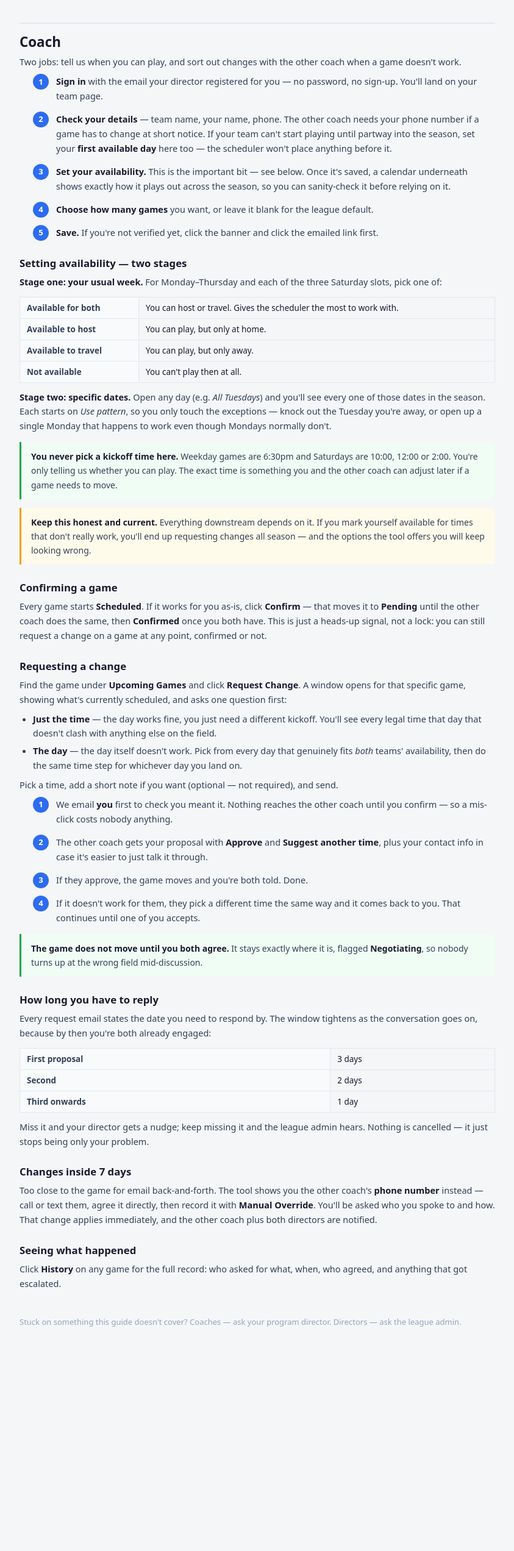
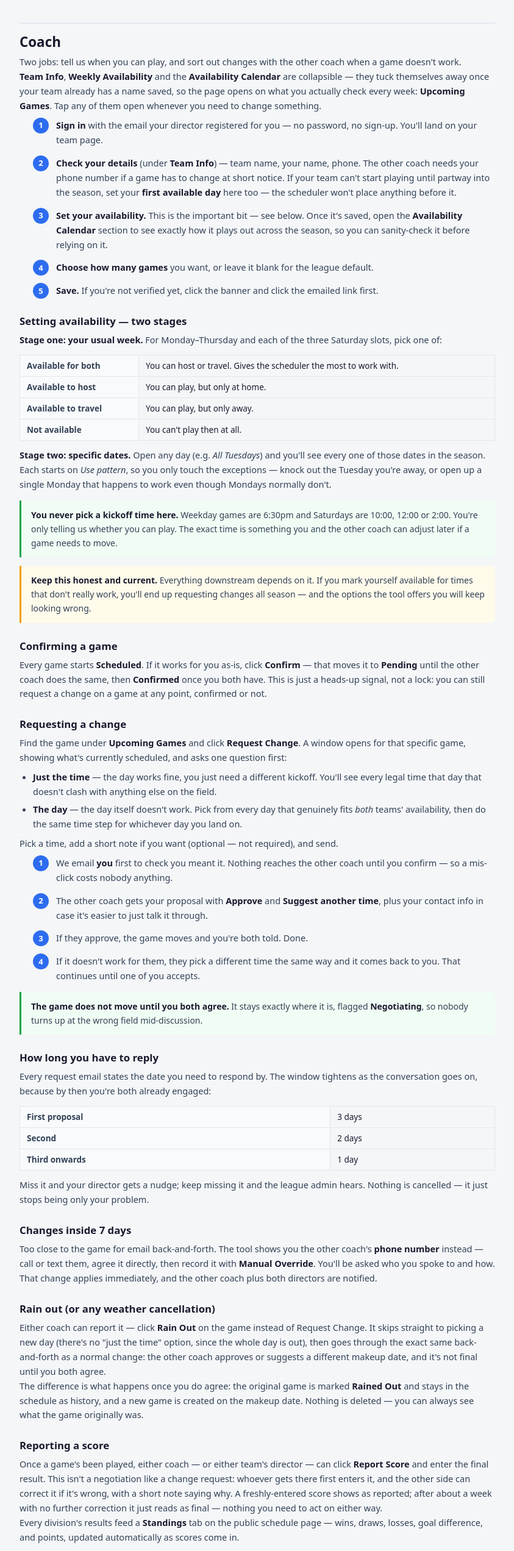
Before and after one commit to tangoromeo86/eastlake-scheduler, a website: page public/guide.html in a window 1280 px wide. Shown: the part 1676-4220 px from the top of the page at 61% size, without its empty margins (218-1061 px from the left). Before the commit the page ends 3935 px from the top, so only its background shows below. Drawn offline with Linux system fonts and the light colour scheme.

Commit message:
Update both guides for rain outs, score reporting, and the team page redesign
Coach/director guide (public/guide.html): new "Rain out" and
"Reporting a score" sections describing the coach-driven negotiation
flow and the casual (non-negotiated) score-entry flow with the public
Standings tab; noted the team page's Team Info/Availability sections
are now collapsible.

Admin guide (views/admin-guide.html): new "Rain outs and scores"
section explaining rain outs are now coach-driven (with the admin's
direct button kept as a fast override) and how score entry/standings
work; added to the table of contents.

```diff
--- a/public/guide.html
+++ b/public/guide.html
@@ -130,16 +130,21 @@
     <p class="lede">Two jobs: tell us when you can play, and sort out changes with the other coach when a game
       doesn't work.</p>
 
+    <p><strong>Team Info</strong>, <strong>Weekly Availability</strong> and the <strong>Availability
+      Calendar</strong> are collapsible — they tuck themselves away once your team already has a name saved, so
+      the page opens on what you actually check every week: <strong>Upcoming Games</strong>. Tap any of them open
+      whenever you need to change something.</p>
+
     <ol class="steps">
       <li><strong>Sign in</strong> with the email your director registered for you — no password, no sign-up.
         You'll land on your team page.</li>
-      <li><strong>Check your details</strong> — team name, your name, phone. The other coach needs your phone
-        number if a game has to change at short notice. If your team can't start playing until partway into the
-        season, set your <strong>first available day</strong> here too — the scheduler won't place anything before
-        it.</li>
-      <li><strong>Set your availability.</strong> This is the important bit — see below. Once it's saved, a
-        calendar underneath shows exactly how it plays out across the season, so you can sanity-check it before
-        relying on it.</li>
+      <li><strong>Check your details</strong> (under <strong>Team Info</strong>) — team name, your name, phone.
+        The other coach needs your phone number if a game has to change at short notice. If your team can't start
+        playing until partway into the season, set your <strong>first available day</strong> here too — the
+        scheduler won't place anything before it.</li>
+      <li><strong>Set your availability.</strong> This is the important bit — see below. Once it's saved, open the
+        <strong>Availability Calendar</strong> section to see exactly how it plays out across the season, so you
+        can sanity-check it before relying on it.</li>
       <li><strong>Choose how many games</strong> you want, or leave it blank for the league default.</li>
       <li><strong>Save.</strong> If you're not verified yet, click the banner and click the emailed link first.</li>
     </ol>
@@ -216,6 +221,24 @@
       <strong>Manual Override</strong>. You'll be asked who you spoke to and how. That change applies
       immediately, and the other coach plus both directors are notified.</p>
 
+    <h3>Rain out (or any weather cancellation)</h3>
+    <p>Either coach can report it — click <strong>Rain Out</strong> on the game instead of Request Change. It
+      skips straight to picking a new day (there's no "just the time" option, since the whole day is out), then
+      goes through the exact same back-and-forth as a normal change: the other coach approves or suggests a
+      different makeup date, and it's not final until you both agree.</p>
+    <p>The difference is what happens once you do agree: the original game is marked <strong>Rained Out</strong>
+      and stays in the schedule as history, and a new game is created on the makeup date. Nothing is deleted —
+      you can always see what the game originally was.</p>
+
+    <h3>Reporting a score</h3>
+    <p>Once a game's been played, either coach — or either team's director — can click <strong>Report Score</strong>
+      and enter the final result. This isn't a negotiation like a change request: whoever gets there first enters
+      it, and the other side can correct it if it's wrong, with a short note saying why. A freshly-entered score
+      shows as reported; after about a week with no further correction it just reads as final — nothing you need
+      to act on either way.</p>
+    <p>Every division's results feed a <strong>Standings</strong> tab on the public schedule page — wins, draws,
+      losses, goal difference, and points, updated automatically as scores come in.</p>
+
     <h3>Seeing what happened</h3>
     <p>Click <strong>History</strong> on any game for the full record: who asked for what, when, who agreed, and
       anything that got escalated.</p>
```
Also changed, not shown: views/admin-guide.html (+14 -0 lines).
